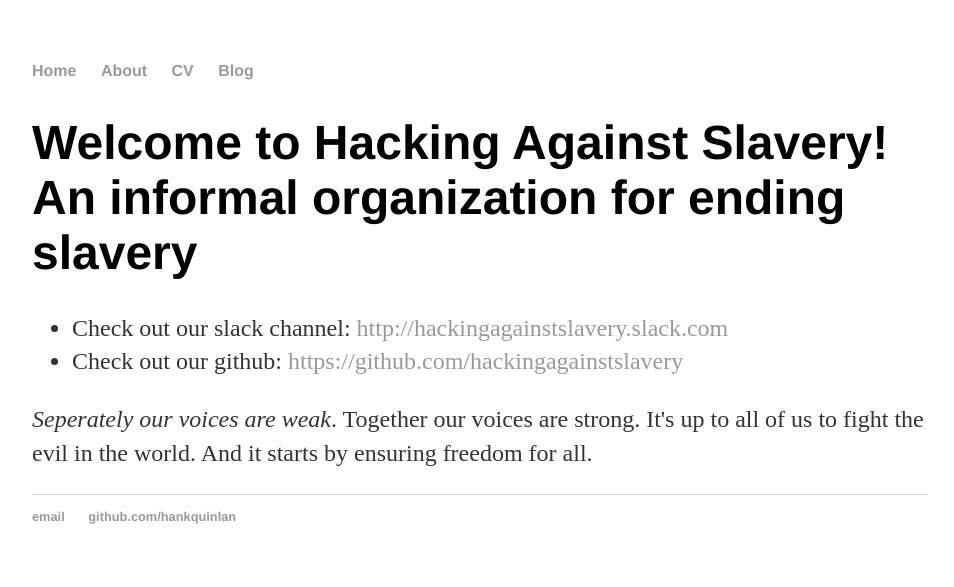
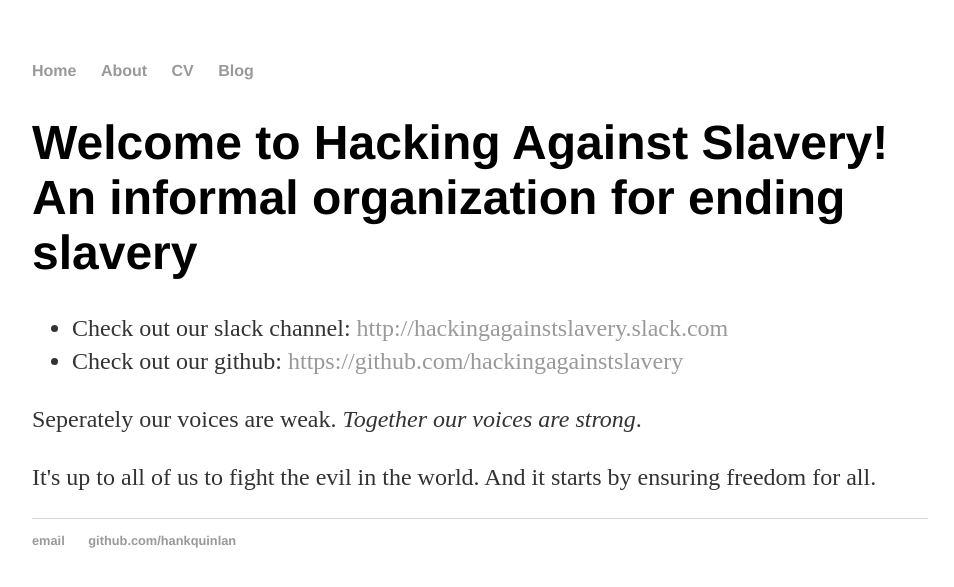
Before and after one commit to jacqueline-homan/hackingagainstslavery.github.io, a Jekyll site: the page built from index.html, in a window 1280 px wide. Shown: the top 587 px of the page, without its empty margins (160-1114 px from the left). Built offline with Jekyll 4.4.1, drawn with Linux system fonts in a browser that asks for light colours.

Commit message:
updating

```diff
--- a/index.html
+++ b/index.html
@@ -10,6 +10,6 @@
 				<li>Check out our slack channel: <a href="http://hackingagainstslavery.slack.com">http://hackingagainstslavery.slack.com</a></li>
 				<li>Check out our github: <a href="https://github.com/hackingagainstslavery">https://github.com/hackingagainstslavery</a></li>
 			</ul>
-				<p><em>Seperately our voices are weak</em>. Together our voices are strong.  It's up to all of us to fight the evil in the world.  And it starts by ensuring freedom for all.</p>
+				<p>Seperately our voices are weak. <em>Together our voices are strong</em>.  </p><p>It's up to all of us to fight the evil in the world.  And it starts by ensuring freedom for all.</p>
 
 		</div>
```
